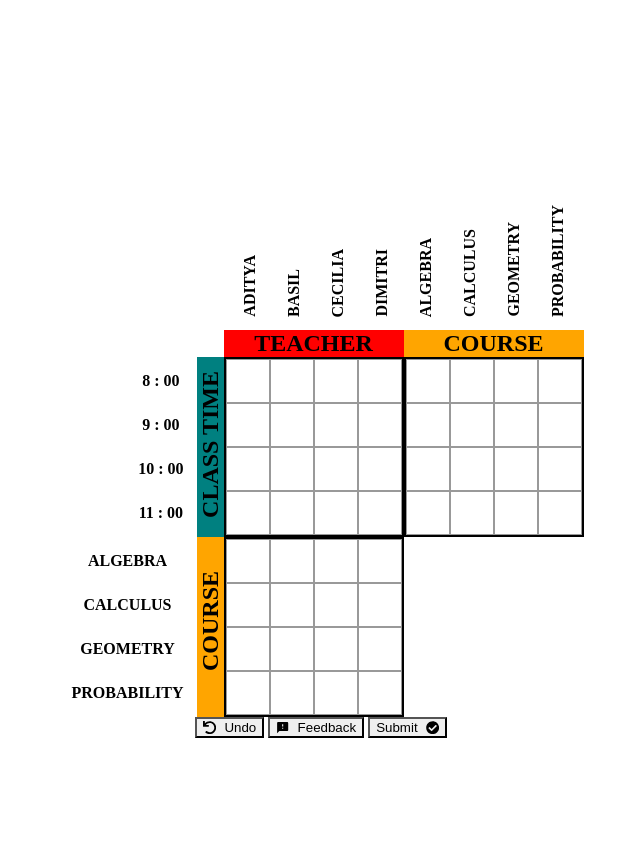
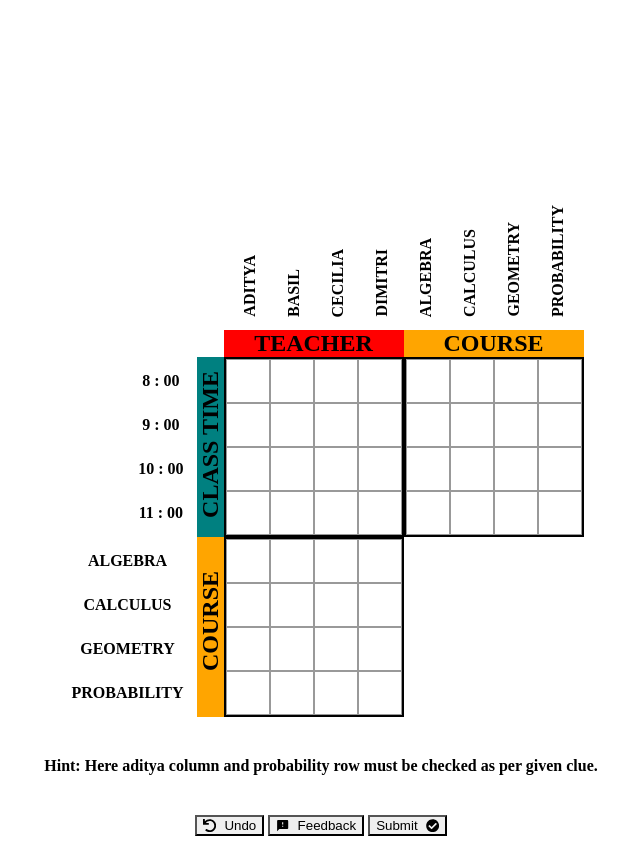
Before and after one commit to dkswami/learno-logic-puzzle, a Next.js app: page /puzzle in a window 1280 px wide. Both pictures are taken after a click on the button "Feedback". Shown: the whole page, without its empty margins (319-959 px from the left). Before the commit the page ends 800 px from the top, so only its background shows below. Built offline with nearby package versions, Linux system fonts and the light colour scheme.

Commit message:
feedback added

```diff
--- a/src/components/puzzle/index.tsx
+++ b/src/components/puzzle/index.tsx
@@ -6,43 +6,14 @@ import { MdFeedback } from "react-icons/md";
 
 interface Props {}
 
-const puzzleData = {
-  category1: {
-    name: "Class Time",
-    value: ["8:00", "9:00", "10:00", "11:00"],
-  },
-  category2: {
-    name: "Teacher",
-    value: ["aditya", "basil", "cecilia", "dimitri"],
-  },
-  category3: {
-    name: "Course",
-    value: ["algebra", "calculus", "geometry", "probability"],
-  },
-  category1and2Rules: [
-    (grid: any) => grid[0][0] == 1,
-    (grid: any) => grid[3][1] == 1,
-    (grid: any) => grid[1][2] == 1,
-    (grid: any) => grid[2][3] == 1,
-  ],
-  category1and3Rules: [
-    (grid: any) => grid[2][0] == 1,
-    (grid: any) => grid[1][1] == 1,
-    (grid: any) => grid[3][2] == 1,
-    (grid: any) => grid[0][3] == 1,
-  ],
-  category2and3Rules: [
-    (grid: any) => grid[3][0] == 1,
-    (grid: any) => grid[2][1] == 1,
-    (grid: any) => grid[1][2] == 1,
-    (grid: any) => grid[0][3] == 1,
-  ],
-  // isSolution: function (grid) {
-  //   return this.category1and2Rules.every((rule) => rule(this.grid));
-  // },
-};
+interface IFeedback {
+  board: string;
+  i: number;
+  j: number;
+}
 
 const GridPuzzle: React.FC<Props> = ({}) => {
+  const [feedback, setFeedback] = useState<IFeedback>();
   const [grid1and2, setGrid1and2] = useState<any>([
     [null, null, null, null],
     [null, null, null, null],
@@ -62,15 +33,123 @@ const GridPuzzle: React.FC<Props> = ({}) => {
     [null, null, null, null],
   ]);
 
+  const puzzleData = {
+    category1: {
+      name: "Class Time",
+      value: ["8:00", "9:00", "10:00", "11:00"],
+    },
+    category2: {
+      name: "Teacher",
+      value: ["aditya", "basil", "cecilia", "dimitri"],
+    },
+    category3: {
+      name: "Course",
+      value: ["algebra", "calculus", "geometry", "probability"],
+    },
+    category1and2Rules: [
+      (grid: any) => {
+        if (grid[0][0] == 1) return true;
+        else {
+          setFeedback({ board: "1and2", i: 0, j: 0 });
+          return false;
+        }
+      },
+      (grid: any) => {
+        if (grid[3][1] == 1) return true;
+        else {
+          setFeedback({ board: "1and2", i: 3, j: 1 });
+          return false;
+        }
+      },
+      (grid: any) => {
+        if (grid[1][2] == 1) return true;
+        else {
+          setFeedback({ board: "1and2", i: 1, j: 2 });
+          return false;
+        }
+      },
+      (grid: any) => {
+        if (grid[2][3] == 1) return true;
+        else {
+          setFeedback({ board: "1and2", i: 2, j: 3 });
+          return false;
+        }
+      },
+    ],
+    category1and3Rules: [
+      (grid: any) => {
+        if (grid[2][0] == 1) return true;
+        else {
+          setFeedback({ board: "1and3", i: 2, j: 0 });
+          return false;
+        }
+      },
+      (grid: any) => {
+        if (grid[1][1] == 1) return true;
+        else {
+          setFeedback({ board: "1and3", i: 1, j: 1 });
+          return false;
+        }
+      },
+      (grid: any) => {
+        if (grid[3][2] == 1) return true;
+        else {
+          setFeedback({ board: "1and3", i: 3, j: 2 });
+          return false;
+        }
+      },
+      (grid: any) => {
+        if (grid[0][3] == 1) return true;
+        else {
+          setFeedback({ board: "1and3", i: 0, j: 3 });
+          return false;
+        }
+      },
+    ],
+    category2and3Rules: [
+      (grid: any) => {
+        if (grid[3][0] == 1) return true;
+        else {
+          setFeedback({ board: "2and3", i: 3, j: 0 });
+          return false;
+        }
+      },
+      (grid: any) => {
+        if (grid[2][1] == 1) return true;
+        else {
+          setFeedback({ board: "2and3", i: 2, j: 1 });
+          return false;
+        }
+      },
+      (grid: any) => {
+        if (grid[1][2] == 1) return true;
+        else {
+          setFeedback({ board: "2and3", i: 1, j: 2 });
+          return false;
+        }
+      },
+      (grid: any) => {
+        if (grid[0][3] == 1) return true;
+        else {
+          setFeedback({ board: "2and3", i: 0, j: 3 });
+          return false;
+        }
+      },
+    ],
+  };
+
   const handleSubmit = () => {
     const checkSolution = () => {
       console.log(
+        "1 and 2",
         puzzleData.category1and2Rules.every((rule) => rule(grid1and2))
       );
       console.log(
+        "1 and 3",
         puzzleData.category1and3Rules.every((rule) => rule(grid1and3))
       );
       console.log(
+        "2 and 3",
         puzzleData.category2and3Rules.every((rule) => rule(grid2and3))
       );
     };
@@ -80,11 +159,21 @@ const GridPuzzle: React.FC<Props> = ({}) => {
       puzzleData.category1and3Rules.every((rule) => rule(grid1and3)) &&
       puzzleData.category2and3Rules.every((rule) => rule(grid2and3))
     ) {
+      setFeedback(undefined);
       alert("Congratulations!! You found the correct solution!");
     } else {
+      setFeedback(undefined);
       alert("Incorrect Solution Please try again. Use Feedback for help.");
     }
   };
+
+  const handleFeedback = () => {
+    puzzleData.category1and2Rules.map((rule) => rule(grid1and2));
+    puzzleData.category1and3Rules.every((rule) => rule(grid1and3));
+    puzzleData.category2and3Rules.every((rule) => rule(grid2and3));
+  };
+
+  console.log("feedback", feedback);
 
   return (
     <>
@@ -273,11 +362,38 @@ const GridPuzzle: React.FC<Props> = ({}) => {
           />
         </Box>
       </HStack>
-      <HStack spacing={4}>
+      <Box mt="24">
+        {feedback &&
+          (feedback.board == "2and3" ? (
+            <Text fontWeight={"bold"}>
+              Hint: Here {puzzleData.category2.value[feedback.j]} column and{" "}
+              {puzzleData.category3.value[feedback.i]} row must be checked as
+              per given clue.
+            </Text>
+          ) : feedback.board == "1and2" ? (
+            <Text fontWeight={"bold"}>
+              Hint: Here {puzzleData.category2.value[feedback.j]} column and{" "}
+              {puzzleData.category1.value[feedback.i]} row must be checked as
+              per given clue.
+            </Text>
+          ) : (
+            <Text fontWeight={"bold"}>
+              Hint: Here {puzzleData.category3.value[feedback.j]} column and{" "}
+              {puzzleData.category1.value[feedback.i]} row must be checked as
+              per given clue.
+            </Text>
+          ))}
+      </Box>
+      <HStack spacing={4} mt="24">
         <Button leftIcon={<FaUndo />} colorScheme="teal" variant="solid">
           Undo
         </Button>
-        <Button leftIcon={<MdFeedback />} colorScheme="teal" variant="solid">
+        <Button
+          leftIcon={<MdFeedback />}
+          colorScheme="teal"
+          variant="solid"
+          onClick={handleFeedback}
+        >
           Feedback
         </Button>
         <Button
```
